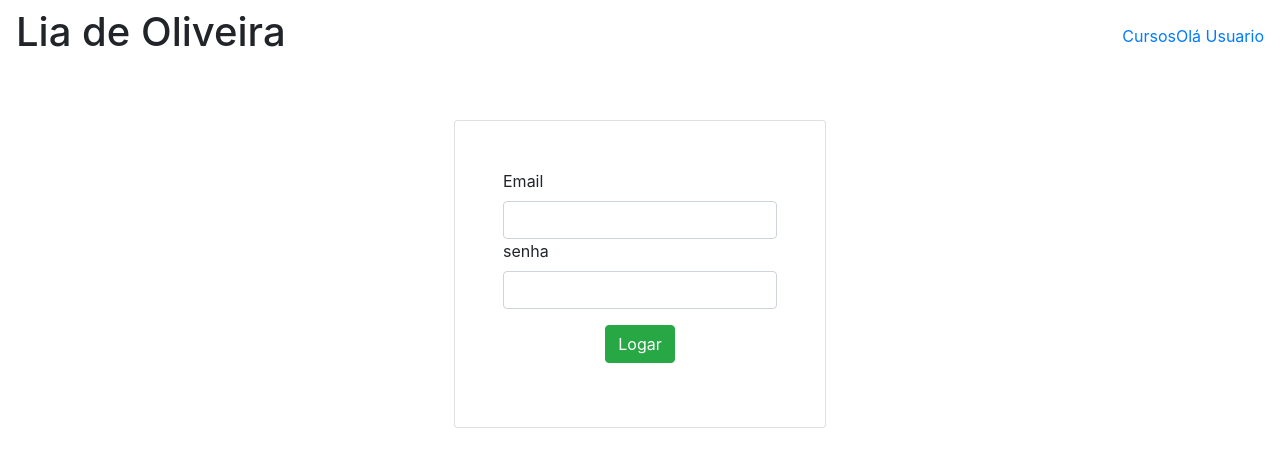
After one commit to ju-liasz/cursinhotestephp, a PHP site: page /login.php in a window 1280 px wide. The commit adds this page. Shown: the top 475 px of the page. Run offline with PHP 8.4, Linux system fonts and the light colour scheme.

Commit message:
atualizações de quarta

```diff
--- /dev/null
+++ b/login.php
@@ -0,0 +1,76 @@
+<?php require ("variaveis.php");
+$usuario = ["email" => "julia@gmail.com","senha" => '$2y$10$pk3Ox7YvufqKVkVYvM80meLOfezqPy4AsKQ6pw4qInRfbNg55pMTS' ];
+
+if($_POST) {
+    $email = $_POST ['email'];
+    $senha = $_POST ['senha'];
+
+    if($email == $usuario ['email']) {
+
+        if(password_verify ($senha, $usuario ['senha'])) {
+            session_start ();
+            $_SESSION ['usuario'] = ['nome' => 'vitor '];
+            header ('Location: index.php');
+
+        }else {
+            echo "Email ou senha inválidos";
+        }
+
+    }else {
+        echo "Email ou senha inválidos";
+    }
+}
+
+?>
+<!DOCTYPE html>
+<html lang="en">
+<head>
+    <meta charset="UTF-8">
+    <meta name="viewport" content="width=device-width, initial-scale=1.0">
+    <meta http-equiv="X-UA-Compatible" content="ie=edge">
+    <link rel="stylesheet" href="https://stackpath.bootstrapcdn.com/bootstrap/4.3.1/css/bootstrap.min.css" integrity="sha384-ggOyR0iXCbMQv3Xipma34MD+dH/1fQ784/j6cY/iJTQUOhcWr7x9JvoRxT2MZw1T" crossorigin="anonymous">
+    <title>Document</title>
+</head>
+<body>
+    <header class = "navbar">
+        <h1 id = "logo">
+         <?php echo $nomeSistema; ?>
+        </h1>
+        <nav>
+        <ul class = "nav">
+            <?php if(isset($usuario) && $usuario != ""){ ?>
+                <li class="nav-item">
+            <a href="" class="link-nav">Cursos</a>
+            </li>
+            <li class="nav-item">
+            <a href="" class="link-nav">Olá Usuario</a>
+            </li>
+            <?php } else { ?>
+
+
+            <li class="nav-item">
+                <a class = "nav-link" href=#> Login </a>
+            </li>
+            <li class="nav-item">
+                <a class = "nav-link" href=#> Cadastrar </a>
+            </li>
+                <?php } ?>
+
+        </ul>
+        </nav>
+ </header>
+    <main class="d-flex justify-content-center align-items-center p-5">
+    <form action= "login.php" method= "post" class= "card p-5" >
+        <div class= "form-group">
+                <label for = "email"> Email </label>
+                <input type="email" name= "email" id = "email" class="form-control" require>
+                <label for = "senha"> senha </label>
+                <input type="password" name= "senha" id = "senha" class="form-control" require>
+        </div>
+        <div class = "form-group text-center">
+                <button class = "btn btn-success" type = "submit"> Logar </button>
+         </div>
+    </form>
+    </main>
+</body>
+</html>
--- a/variaveis.php
+++ b/variaveis.php
@@ -1,7 +1,8 @@
 <?php
 
-$nomeSistema = "Lia de Oliveira";
-$usuario = ["nome" => "Julia"];
+session_start ();
+    $nomeSistema = "Lia de Oliveira";
+    $usuario = isset ($_SESSION['usuario'])? $_SESSION ['usuario']: "";
 
 $nomeArquivo = "produtos.json";
 $produtos = json_decode (file_get_contents ($nomeArquivo), true)
```
